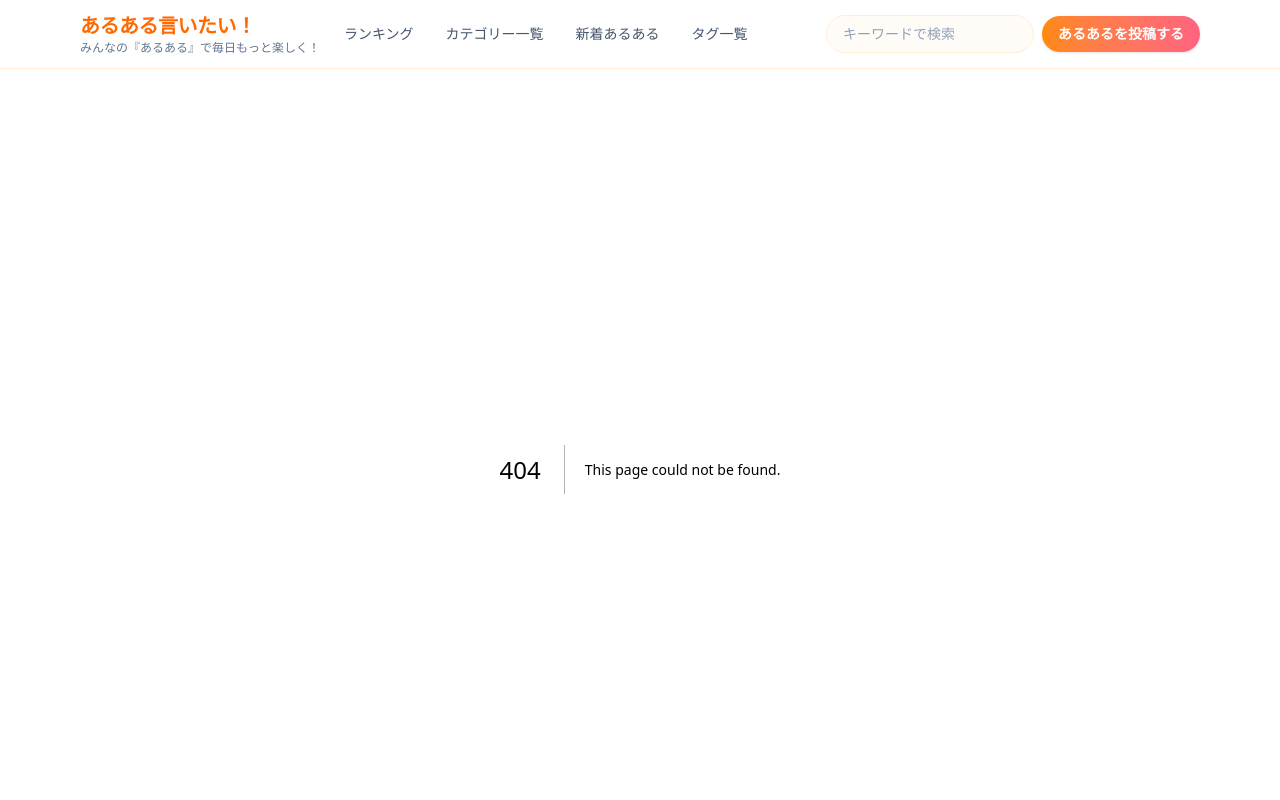
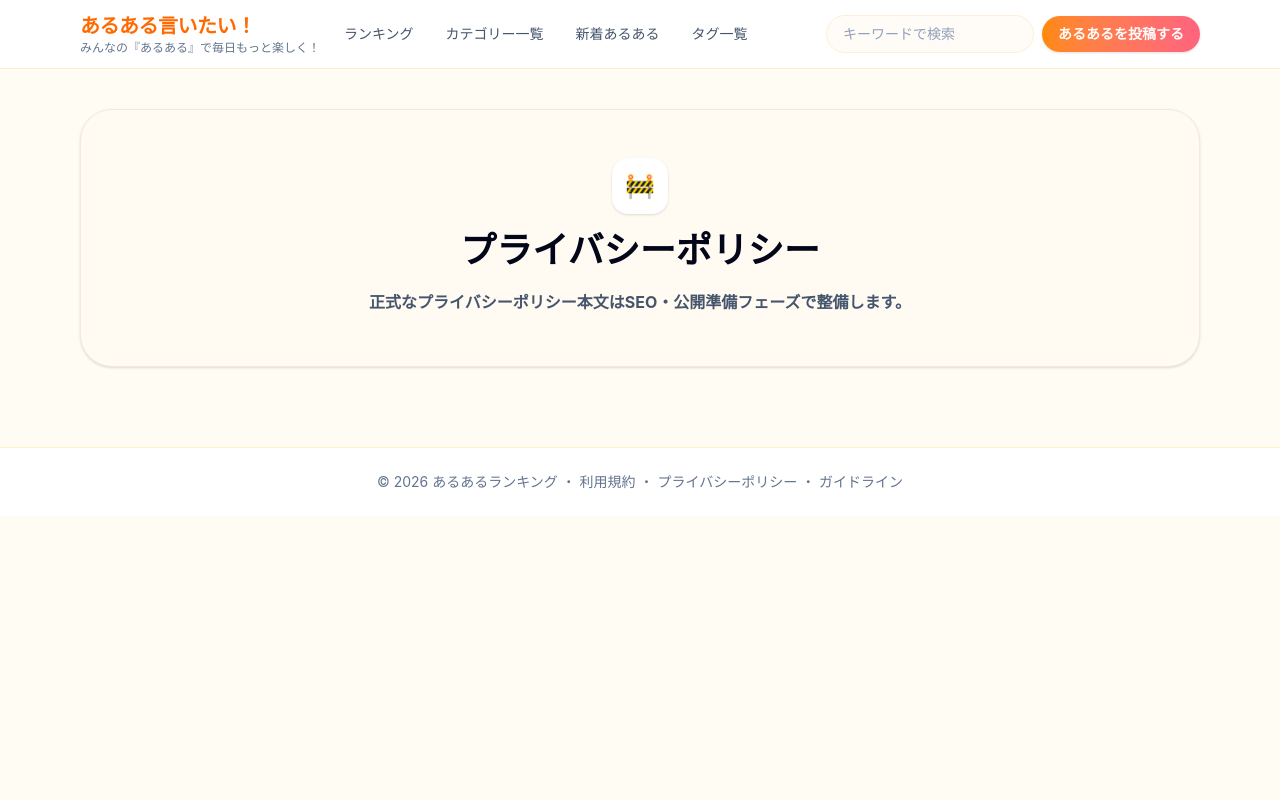
Before and after one commit to ikeshidr/aruaru-ranking, a Next.js app: page /privacy in a window 1280 px wide. Before the commit this address had no page. Shown: the top 800 px of the page. Built offline with nearby package versions, Linux system fonts and the light colour scheme.

Commit message:
Add privacy placeholder page

```diff
--- /dev/null
+++ b/src/app/privacy/page.tsx
@@ -0,0 +1,5 @@
+import { PlaceholderPage } from '@/components/ui/PlaceholderPage';
+
+export default function PrivacyPage() {
+  return <PlaceholderPage title="プライバシーポリシー" description="正式なプライバシーポリシー本文はSEO・公開準備フェーズで整備します。" />;
+}
```
